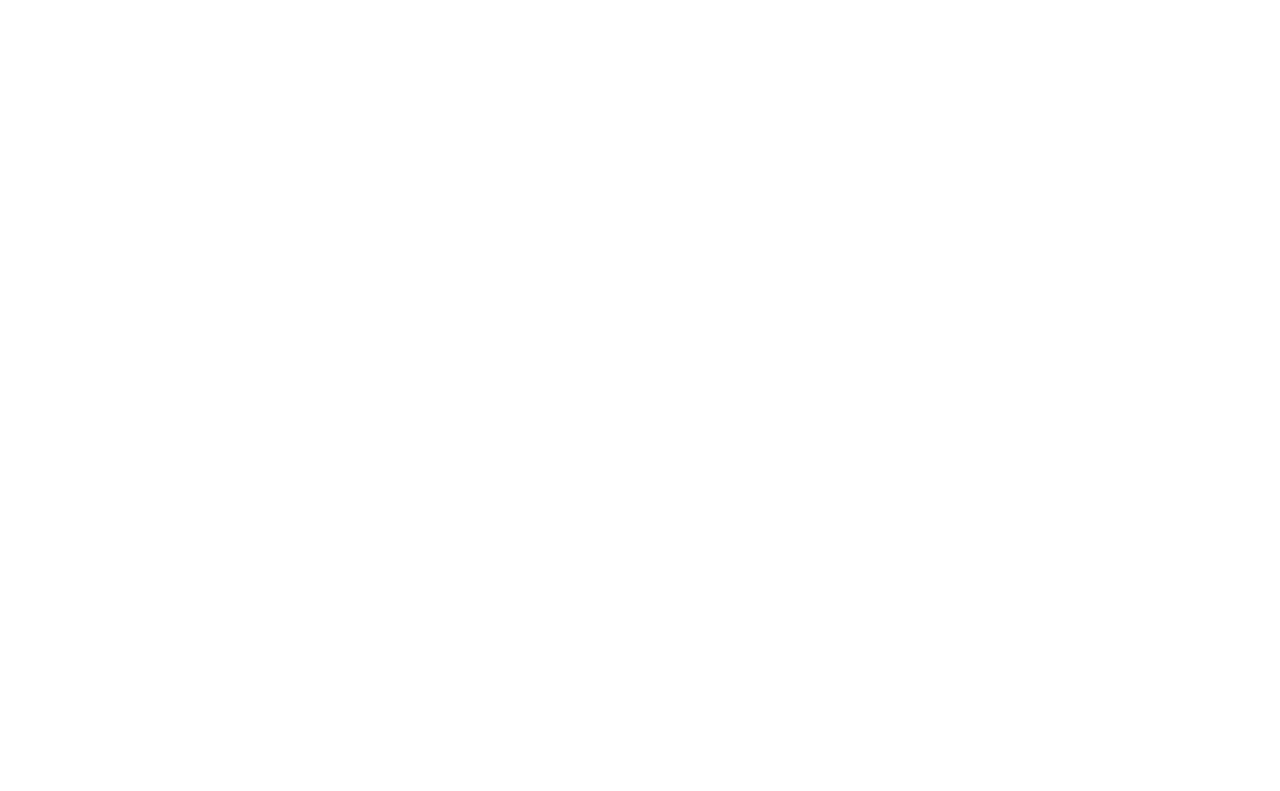
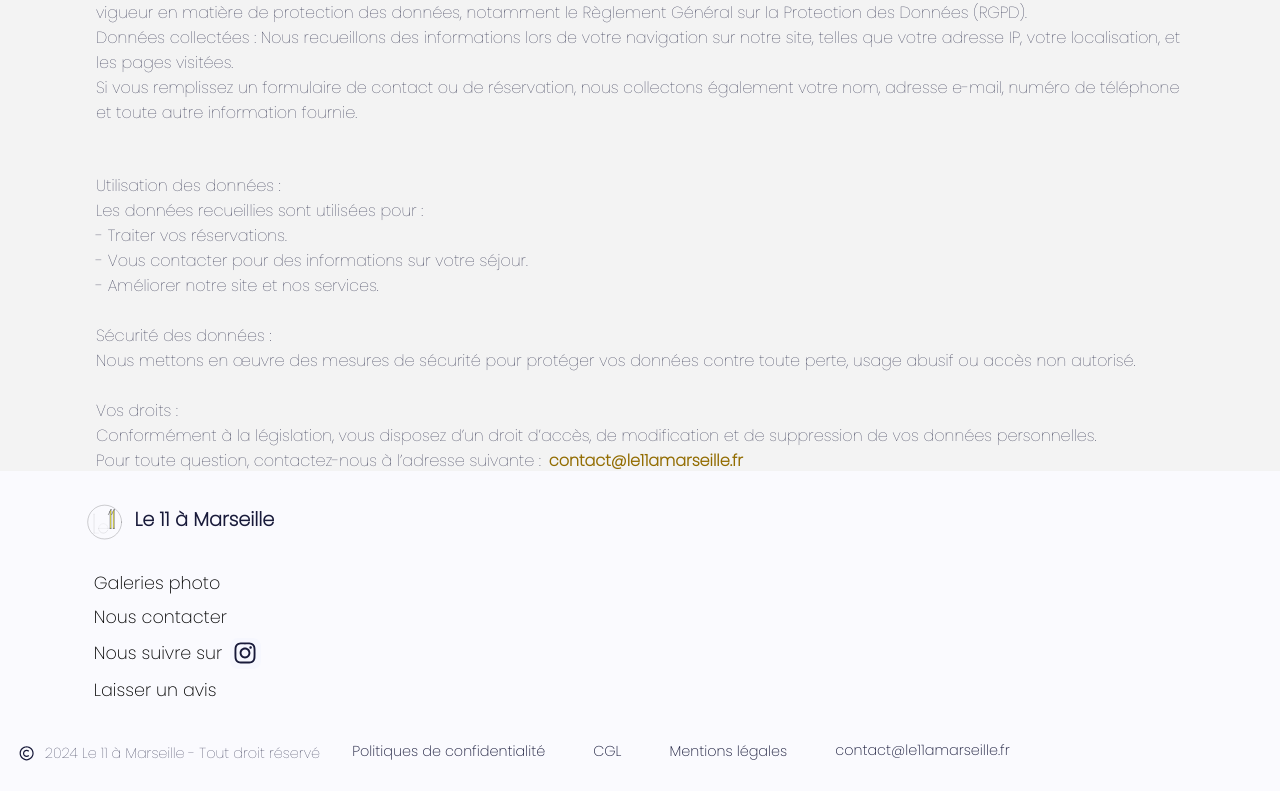
Before and after one commit to Edouard-LARROCHE/Le-11-Marseille, a React (Vite) app: page /confidentiality in a window 1280 px wide. Before the commit this address had no page. Shown: the part 201-992 px from the top of the page. Before the commit the page ends 800 px from the top, so only its background shows below. Built offline with nearby package versions, Linux system fonts and the light colour scheme; a web font is replaced by a local one.

Commit message:
confidentiality page

```diff
--- a/src/App.jsx
+++ b/src/App.jsx
@@ -4,6 +4,9 @@ import { AnimationProvider } from "./Context"
 
 import Home from "./pages/home/home.jsx"
 import ImagePage from "./pages/imagePages/imagePages.jsx"
+import Confidentiality from "./pages/confidentiality/confidentiality.jsx"
+import CGL from "./pages/CGL/cgl.jsx"
+import LegalNotices from "./pages/legalNotices/legalNotices.jsx"
 
 function App() {
 	return (
@@ -13,6 +16,15 @@ function App() {
 					<Routes>
 						<Route path="/" element={<Home />} />
 						<Route path="/image/:key" element={<ImagePage />} />
+						<Route
+							path="/confidentiality"
+							element={<Confidentiality />}
+						/>
+						<Route path="/cgl" element={<CGL />} />
+						<Route
+							path="/legalNotices"
+							element={<LegalNotices />}
+						/>
 					</Routes>
 				</AnimationProvider>
 			</Router>
--- a/src/components/copyRight/copyRight.jsx
+++ b/src/components/copyRight/copyRight.jsx
@@ -1,4 +1,5 @@
 import React from "react"
+import { Link } from "react-router-dom"
 
 import Copyright from "../../assets/icons/copyright.svg?react"
 
@@ -11,13 +12,27 @@ const CopyRight = () => {
 		<div className="containerCopyRight">
 			<Copyright />
 			<div className="text">
-				{currentYear} Le 11 à Marseille - All rights reserved
+				{currentYear} Le 11 à Marseille - Tout droit réservé
 			</div>
 			<ul className="ul-bottom">
-				<li>Politiques de confidentialité</li>
-				<li>CGV</li>
-				<li>Mentions légales</li>
-				<li>contact@le11amarseille.fr</li>
+				<li>
+					<Link to="/confidentiality" className="custom-link">
+						Politiques de confidentialité
+					</Link>
+				</li>
+				<li>
+					<Link to="/cgl" className="custom-link">
+						CGL
+					</Link>
+				</li>
+				<li>
+					<Link to="/legalNotices" className="custom-link">
+						Mentions légales
+					</Link>
+				</li>
+				<li className="custom-link-adress">
+					contact@le11amarseille.fr
+				</li>
 			</ul>
 		</div>
 	)
--- a/src/components/copyRight/copyRight.scss
+++ b/src/components/copyRight/copyRight.scss
@@ -27,18 +27,28 @@
 	.ul-bottom {
 		list-style: none;
 		padding: 0;
-		margin-top: 1rem;
+		margin-top: 1.2rem;
 		display: flex;
 		flex-direction: row !important;
 
 		li {
-			cursor: pointer;
-			font-size: 0.9rem !important;
-			color: $brand-black;
-			margin: 0 1.5rem -0.6rem 1.5rem !important;
+			margin: 0 1.5rem -1.5rem 1.5rem !important;
 
-			&:hover {
-				color: $gold-yellow;
+			.custom-link {
+				cursor: pointer;
+				font-size: 0.9rem !important;
+				color: $brand-black;
+				text-decoration: none;
+
+				&:hover {
+					color: $gold-yellow;
+				}
+			}
+
+			&.custom-link-adress {
+				margin: 0.2rem 0 0 1.5rem !important;
+				font-size: 0.9rem !important;
+				color: $brand-black;
 			}
 		}
 	}
--- /dev/null
+++ b/src/pages/CGL/cgl.jsx
@@ -0,0 +1,7 @@
+import React from "react"
+
+const Cgl = () => {
+	return <div>Cgl</div>
+}
+
+export default Cgl
--- /dev/null
+++ b/src/pages/confidentiality/confidentiality.jsx
@@ -0,0 +1,67 @@
+import React from "react"
+
+import Footer from "../footer/footer"
+
+import Le11Logo from "../../assets/logo/le11.svg?react"
+
+import "./confidentiality.scss"
+
+const Confidentiality = () => {
+	return (
+		<div className="container-confidentiality">
+			<Le11Logo className="logoLe11" />
+			<div className="card-container-confidentiality">
+				<div className="title">Politique de confidentialité</div>
+				<div className="description">
+					Nous attachons une grande importance à la protection de vos
+					données personnelles et nous nous engageons à respecter la
+					législation en vigueur en matière de protection des données,
+					notamment le Règlement Général sur la Protection des Données
+					(RGPD).
+					<br />
+					Données collectées : Nous recueillons des informations lors
+					de votre navigation sur notre site, telles que votre adresse
+					IP, votre localisation, et les pages visitées.
+					<br />
+					Si vous remplissez un formulaire de contact ou de
+					réservation, nous collectons également votre nom, adresse
+					e-mail, numéro de téléphone et toute autre information
+					fournie.
+				</div>
+				<div className="description">
+					Utilisation des données :
+					<br />
+					Les données recueillies sont utilisées pour :
+					<br />
+					- Traiter vos réservations.
+					<br />
+					- Vous contacter pour des informations sur votre séjour.
+					<br />
+					- Améliorer notre site et nos services.
+					<br />
+					<br />
+					Sécurité des données :
+					<br />
+					Nous mettons en œuvre des mesures de sécurité pour protéger
+					vos données contre toute perte, usage abusif ou accès non
+					autorisé.
+					<br />
+					<br />
+					Vos droits :
+					<br />
+					Conformément à la législation, vous disposez d’un droit
+					d’accès, de modification et de suppression de vos données
+					personnelles.
+					<br />
+					Pour toute question, contactez-nous à l’adresse suivante :
+					<span className="highLight">contact@le11amarseille.fr</span>
+				</div>
+			</div>
+			<div className="footer">
+				<Footer />
+			</div>
+		</div>
+	)
+}
+
+export default Confidentiality
--- /dev/null
+++ b/src/pages/confidentiality/confidentiality.scss
@@ -0,0 +1,53 @@
+@use "../../scss/config/primitives" as *;
+
+.container-confidentiality {
+	width: 100%;
+	background-color: $smoth-white;
+	position: relative;
+
+	.logoLe11 {
+		width: 15rem;
+		position: absolute;
+		top: -30rem;
+		left: 0;
+	}
+
+	.card-container-confidentiality {
+		padding: 1rem;
+		width: 100%;
+		height: 62rem;
+		display: flex;
+		flex-direction: column;
+		align-items: center;
+
+		.title {
+			margin-top: 5rem;
+			font-size: 2rem;
+			font-weight: bold;
+			color: $brand-black;
+		}
+
+		.description {
+			width: 100%;
+			padding: 1rem 5rem;
+			font-size: 1rem;
+			color: $brand-black;
+			margin-top: 1rem;
+			// text-align: center;
+
+			.highLight {
+				cursor: pointer;
+				margin-left: 0.5rem;
+				color: $gold-yellow;
+				font-weight: bold;
+			}
+		}
+	}
+
+	.footer {
+		position: absolute;
+		bottom: 0;
+		left: 0;
+		width: 100%;
+	}
+}
--- a/src/pages/footer/footer.scss
+++ b/src/pages/footer/footer.scss
@@ -43,7 +43,7 @@
 				justify-content: center;
 				list-style: none;
 				padding: 0;
-				margin-top: -1rem;
+				margin-top: -0.8rem;
 
 				li {
 					cursor: pointer;
--- /dev/null
+++ b/src/pages/legalNotices/legalNotices.jsx
@@ -0,0 +1,7 @@
+import React from "react"
+
+const LegalNotices = () => {
+	return <div>LegalNotices</div>
+}
+
+export default LegalNotices
```
